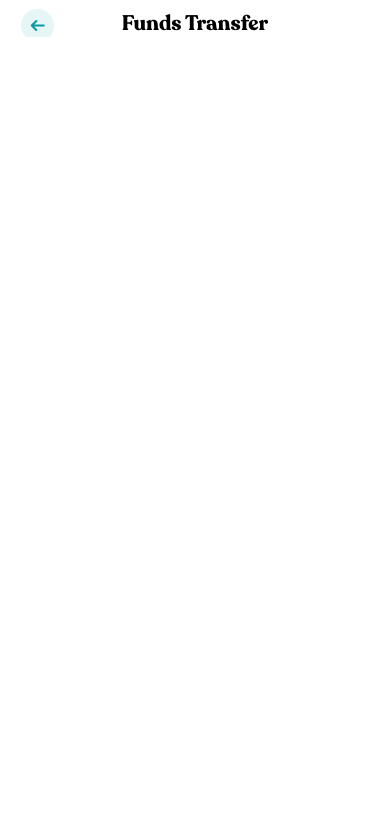
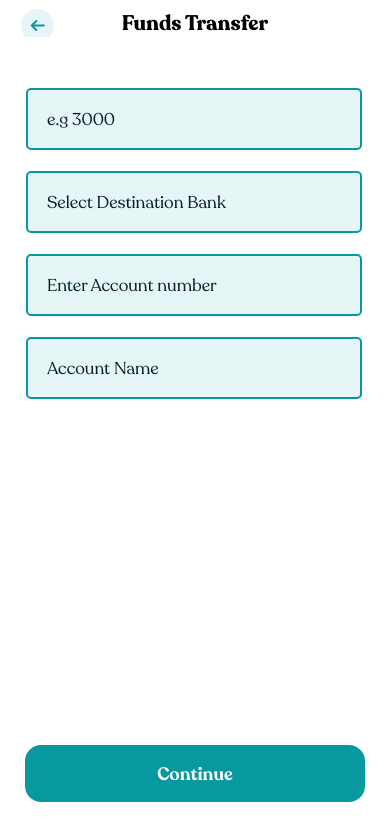
Before and after one commit to greatnonso7/brassMobileTask, a React Native app: screen /SendMoney in a window 390 px wide. Shown: the top 840 px of the page. Built offline with nearby package versions, Linux system fonts and the light colour scheme; what expo-linking would draw is missing.

Commit message:
WIP Funds transfer and Confirm transfer screens

```diff
--- a/src/navigation/index.tsx
+++ b/src/navigation/index.tsx
@@ -18,6 +18,7 @@ import TabOneScreen from '../screens/TabOneScreen';
 import Home from '../screens/home';
 import SendMoney from '../screens/send-money';
 import Transactions from '../screens/transactions';
+import ConfirmAmount from '../screens/confirm-amount';
 import TabTwoScreen from '../screens/TabTwoScreen';
 import { RootStackParamList, RootTabParamList, RootTabScreenProps } from '../../types';
 import LinkingConfiguration from './LinkingConfiguration';
@@ -44,6 +45,7 @@ function RootNavigator() {
       <Stack.Screen name="Root" component={BottomTabNavigator} options={{ headerShown: false }} />
       <Stack.Screen name="SendMoney" component={SendMoney} options={{ headerShown: false }} />
       <Stack.Screen name="Transactions" component={Transactions} options={{ headerShown: false }} />
+      <Stack.Screen name="ConfirmAmount" component={ConfirmAmount} options={{ headerShown: false }} />
       <Stack.Screen name="NotFound" component={NotFoundScreen} options={{ title: 'Oops!' }} />
       <Stack.Group screenOptions={{ presentation: 'modal' }}>
         <Stack.Screen name="Modal" component={ModalScreen} />
--- /dev/null
+++ b/src/screens/confirm-amount/index.tsx
@@ -0,0 +1,18 @@
+import React from 'react';
+import { View, Text } from 'react-native';
+import { SafeAreaView } from 'react-native-safe-area-context';
+import LongButton from '../../shared/button';
+import HeaderBar from '../../shared/header-bar';
+import { styles } from './style';
+
+const ConfirmAmount = ({ navigation }: any) => {
+  return (
+    <SafeAreaView style={styles.container}>
+      <HeaderBar hasBackButton headerTitle="Confirm Transfer" onPressLeftIcon={() => navigation.goBack()} />
+
+      <LongButton title="Confirm Transfer" />
+    </SafeAreaView>
+  )
+}
+
+export default ConfirmAmount;
--- /dev/null
+++ b/src/screens/confirm-amount/style.tsx
@@ -0,0 +1,9 @@
+import { StyleSheet } from 'react-native';
+import colors from '../../styles/color';
+
+export const styles = StyleSheet.create({
+  container: {
+    flex: 1,
+    backgroundColor: colors.white,
+  }
+})
--- a/src/screens/send-money/index.tsx
+++ b/src/screens/send-money/index.tsx
@@ -1,13 +1,24 @@
 import React from 'react';
 import { View, Text } from 'react-native';
 import { SafeAreaView } from 'react-native-safe-area-context';
+import LongButton from '../../shared/button';
 import HeaderBar from '../../shared/header-bar';
+import FormTextInput from '../../shared/text-input';
 import { styles } from './style';
 
 const SendMoney = ({ navigation }: any) => {
   return (
     <SafeAreaView style={styles.container}>
       <HeaderBar hasBackButton headerTitle="Funds Transfer" onPressLeftIcon={() => navigation.goBack()} />
+
+      <View style={styles.bodyContainer}>
+        <FormTextInput placeholder="e.g 3000" />
+        <FormTextInput placeholder="Select Destination Bank" />
+        <FormTextInput placeholder="Enter Account number" />
+        <FormTextInput placeholder="Account Name" />
+      </View>
+
+      <LongButton title="Continue" onPress={() => navigation.navigate('ConfirmAmount')} />
     </SafeAreaView>
   )
 }
--- a/src/screens/send-money/style.tsx
+++ b/src/screens/send-money/style.tsx
@@ -1,9 +1,14 @@
 import { StyleSheet } from "react-native";
+import { hp, wp } from "../../shared/responsive-dimension";
 import colors from "../../styles/color";
 
 export const styles = StyleSheet.create({
   container: {
     flex: 1,
     backgroundColor: colors.white,
+  },
+  bodyContainer: {
+    marginTop: hp(40),
+    marginHorizontal: wp(25),
   }
 })
--- /dev/null
+++ b/src/shared/text-input/index.tsx
@@ -0,0 +1,83 @@
+import React, { forwardRef } from "react";
+import {
+  View,
+  Text,
+  TextInput as RNTextInput,
+  TextInputProps as RNTextInputProps,
+  StyleSheet,
+  ViewStyle,
+} from 'react-native';
+import colors from '../../styles/color';
+import { hp, wp } from '../responsive-dimension'
+
+
+interface FormTextInputProps extends RNTextInputProps {
+  label?: string;
+  value?: string;
+  onFocus?: () => void;
+  containerStyle?: ViewStyle;
+  isLocked?: boolean;
+  isPassword?: boolean;
+  show?: boolean;
+  amount?: boolean;
+  showPassword?: () => void;
+  calender?: boolean;
+  showCalendar?: () => void;
+}
+
+const FormTextInput = forwardRef<RNTextInput, FormTextInputProps>(({
+  label,
+  value,
+  onFocus,
+  containerStyle,
+  isLocked,
+  isPassword,
+  show,
+  calender,
+  amount,
+  showCalendar,
+  showPassword,
+  ...props },
+  ref) => {
+  return (
+    <View>
+      <RNTextInput
+        style={[styles.textInput, containerStyle]}
+        placeholder={label}
+        focusable={true}
+        value={value}
+        onFocus={onFocus}
+        secureTextEntry={show}
+        placeholderTextColor={colors.dark}
+        {...{ ref }}
+        {...props}
+      />
+    </View>
+  )
+})
+
+const styles = StyleSheet.create({
+  textInput: {
+    height: hp(60),
+    width: wp(323),
+    borderWidth: 2,
+    borderRadius: hp(5),
+    borderColor: colors.primary,
+    paddingLeft: hp(18),
+    fontFamily: 'Recoleta-Regular',
+    color: colors.dark,
+    fontSize: hp(16),
+    backgroundColor: '#E6F5F6',
+    marginBottom: hp(20),
+  },
+
+  lock: {
+    position: 'absolute',
+    right: hp(30),
+    top: hp(20),
+    height: hp(20),
+    width: hp(20)
+  },
+})
+
+export default FormTextInput;
--- a/types.tsx
+++ b/types.tsx
@@ -19,6 +19,7 @@ export type RootStackParamList = {
   SendMoney: undefined;
   NotFound: undefined;
   Transactions: undefined;
+  ConfirmAmount: undefined;
 };
 
 export type RootStackScreenProps<Screen extends keyof RootStackParamList> = NativeStackScreenProps<
```
